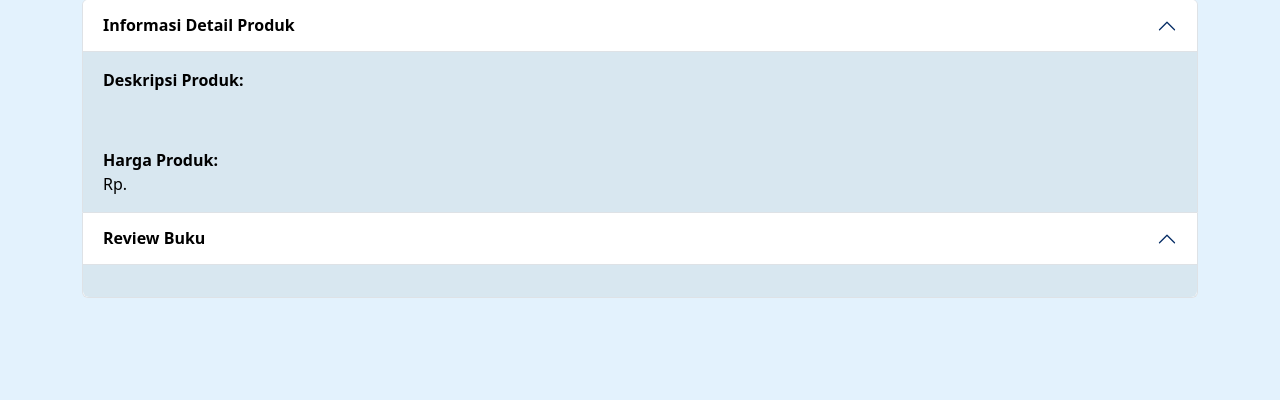
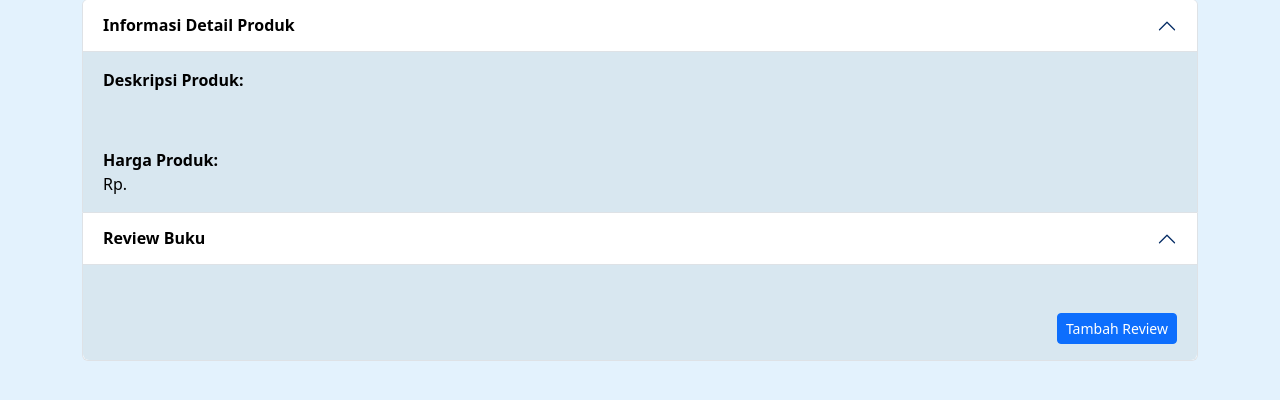
Before and after one commit to Zahrahfzhm/Tugas-Besar-IAE-Kelompok-1, a Flask app: page /products/1 in a window 1280 px wide, after a click on "Review Buku". Shown: the part 113-513 px from the top of the page. Run offline with Flask 3, Linux system fonts and the light colour scheme; data that the repository does not hold is empty.

Commit message:
no message

```diff
--- a/MainApp/Templates/index.html
+++ b/MainApp/Templates/index.html
@@ -80,6 +80,10 @@
                 {% endfor %}
               </ul>
             </div>
+            <div class="accordion-body" style="color: black; display: flex; justify-content: flex-end;">
+              <a href="#" class="btn btn-primary btn-sm">Tambah Review</a>
+            </div>
+          </div>
         </div>
     </div>
 
```
Also changed, not shown: MainApp/app.py (+11 -2 lines).
